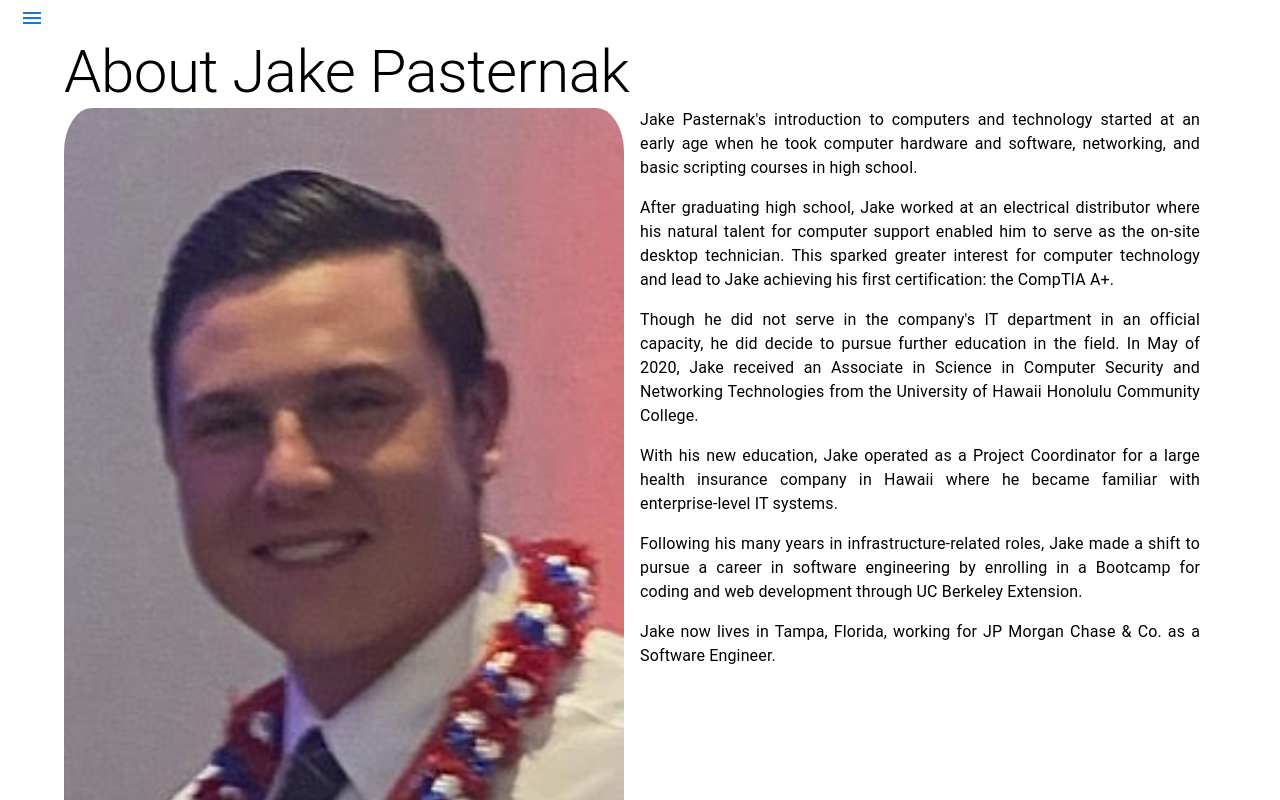
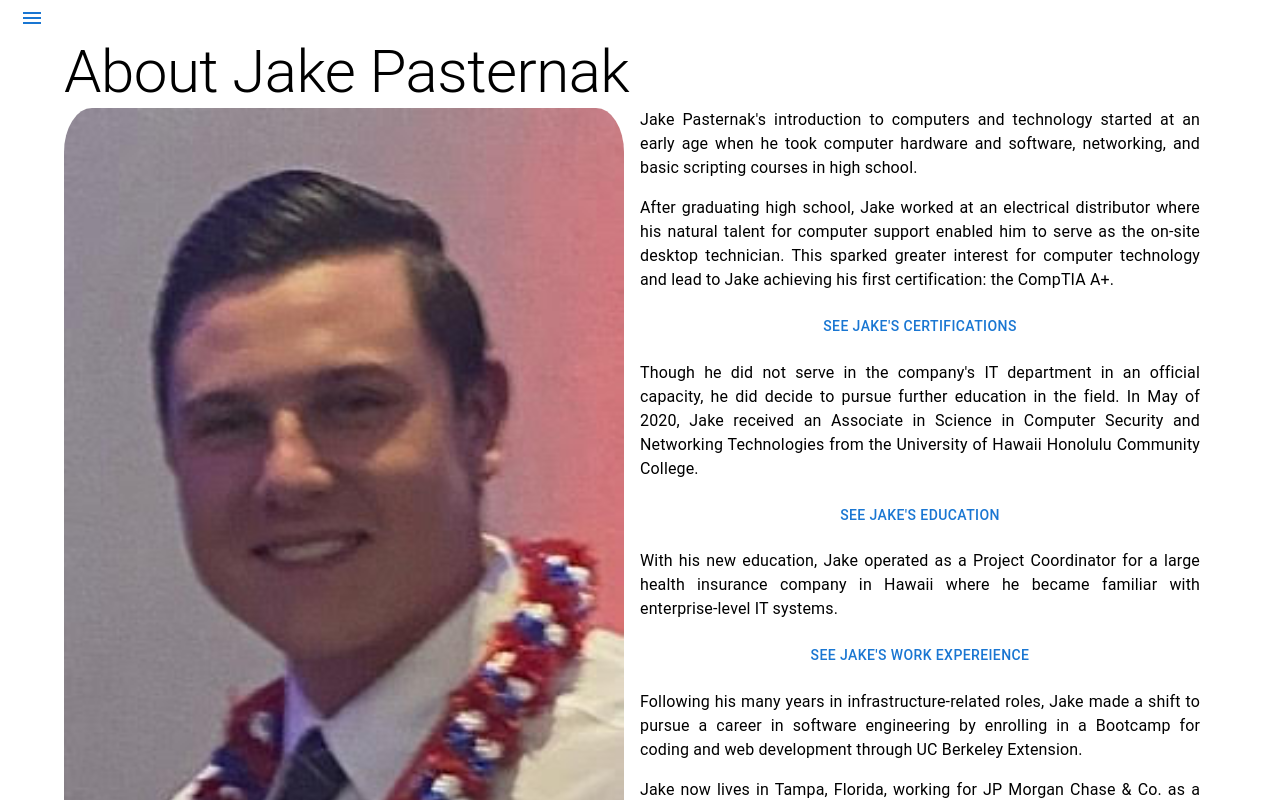
Before and after one commit to jdpasternak/portfolio, a React (Create React App) app: page /about in a window 1280 px wide. Shown: the top 800 px of the page. Built offline with nearby package versions, Linux system fonts and the light colour scheme.

Commit message:
adds links to resume on About page

```diff
--- a/src/components/About/index.js
+++ b/src/components/About/index.js
@@ -1,5 +1,6 @@
-import { Box, Container, Typography } from "@mui/material";
+import { Box, Container, Typography, Button } from "@mui/material";
 import { Masonry } from "@mui/lab";
+import { Link } from "react-router-dom";
 
 const About = () => {
   return (
@@ -26,6 +27,12 @@ const About = () => {
           computer technology and lead to Jake achieving his first
           certification: the CompTIA A+.
         </Typography>
+        <Link
+          to="/resume"
+          style={{ textDecoration: "none", textAlign: "center" }}
+        >
+          <Button>See Jake's Certifications</Button>
+        </Link>
         <Typography textAlign="justify" mb={3}>
           Though he did not serve in the company's IT department in an official
           capacity, he did decide to pursue further education in the field. In
@@ -33,11 +40,23 @@ const About = () => {
           Security and Networking Technologies from the University of Hawaii
           Honolulu Community College.
         </Typography>
+        <Link
+          to="/resume#education"
+          style={{ textDecoration: "none", textAlign: "center" }}
+        >
+          <Button>See Jake's Education</Button>
+        </Link>
         <Typography textAlign="justify" mb={3}>
           With his new education, Jake operated as a Project Coordinator for a
           large health insurance company in Hawaii where he became familiar with
           enterprise-level IT systems.
         </Typography>
+        <Link
+          to="/resume#work"
+          style={{ textDecoration: "none", textAlign: "center" }}
+        >
+          <Button>See Jake's Work Expereience</Button>
+        </Link>
         <Typography textAlign="justify" mb={3}>
           Following his many years in infrastructure-related roles, Jake made a
           shift to pursue a career in software engineering by enrolling in a
```
